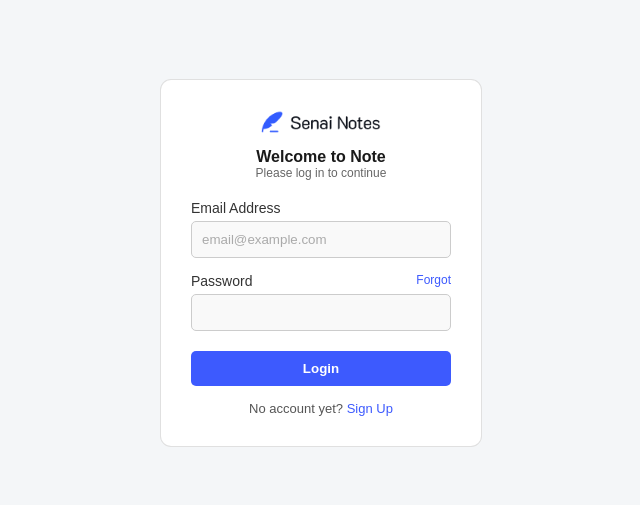
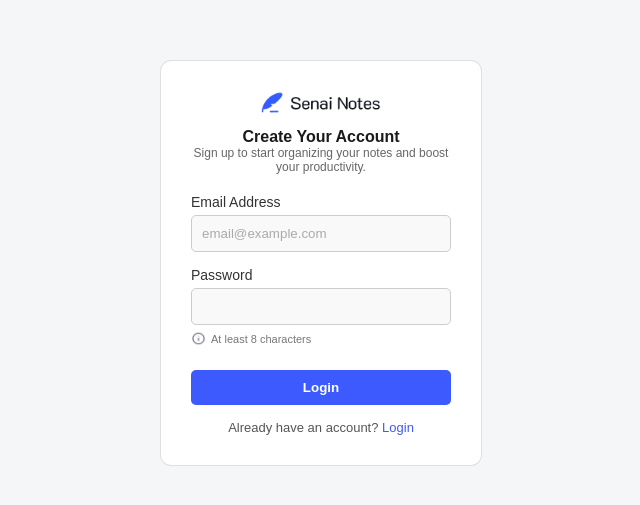
Before and after one commit to dg-2025/Senai-Notes-Front, a React (Vite) app in the folder Senai-Notes-Front/: page / in a window 1280 px wide. Shown: the part 137-642 px from the top of the page, without its empty margins (319-959 px from the left). Built offline with nearby package versions, Linux system fonts and the light colour scheme.

Commit message:
qualquer coisa aq

```diff
--- a/Senai-Notes-Front/db.json
+++ b/Senai-Notes-Front/db.json
@@ -1,15 +1,16 @@
 {
-
-    "users":[
-
-        {
-            "id":"1",
-            "name":"Obama Presidente",
-            "email": "tubaraodenike@email.comjson ",
-            "password": "12345678"
-
-
-        }
-
-    ]
+  "users": [
+    {
+      "id": "1",
+      "name": "Obama Presidente",
+      "email": "tubaraodenike@email.comjson ",
+      "password": "12345678"
+    },
+    {
+      "id": "8f79",
+      "name": "teste",
+      "email": "teste@email.com",
+      "password": "12345678"
+    }
+  ]
 }
--- a/Senai-Notes-Front/src/App.jsx
+++ b/Senai-Notes-Front/src/App.jsx
@@ -10,7 +10,7 @@ function App() {
 
   return (
     <>
-     <Login />
+     <SignUp />
     </>
   );
 }
```
Also changed, not shown: Senai-Notes-Front/src/pages/tela de notes/index.jsx (added), Senai-Notes-Front/src/pages/tela de notes/styles.css (added).
